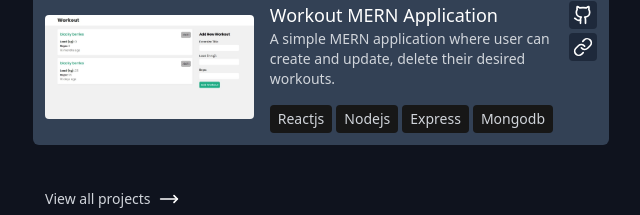
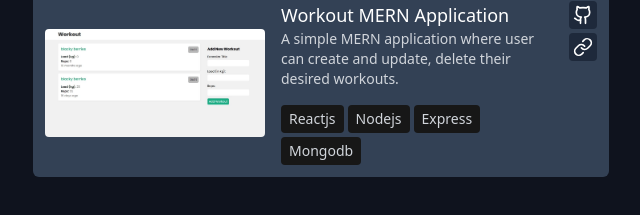
Before and after one commit to legion40216/myPortfolio, a React (Create React App) app: page / in a window 1280 px wide. Shown: the part 539-754 px from the top of the page, without its empty margins (319-959 px from the left). Built offline with nearby package versions, Linux system fonts and the light colour scheme.

Commit message:
added flex-wrap for featured-card

```diff
--- a/src/components/home-components/featured-card.jsx
+++ b/src/components/home-components/featured-card.jsx
@@ -33,7 +33,7 @@
               </p>
             </div>
 
-            <div className='flex gap-1'>
+            <div className='flex flex-wrap  gap-1'>
               { tech &&
                 tech.map((item, index)=>(
                 <span key={index} className="tags  text-sm bg-neutral-900 ">
```
